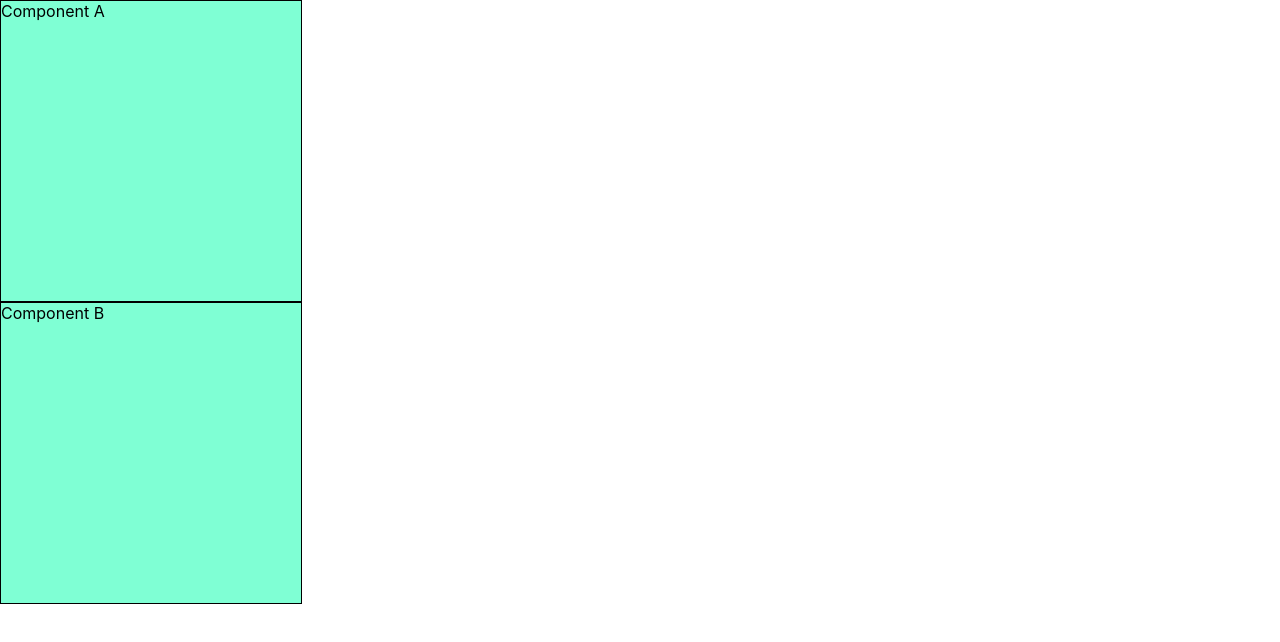
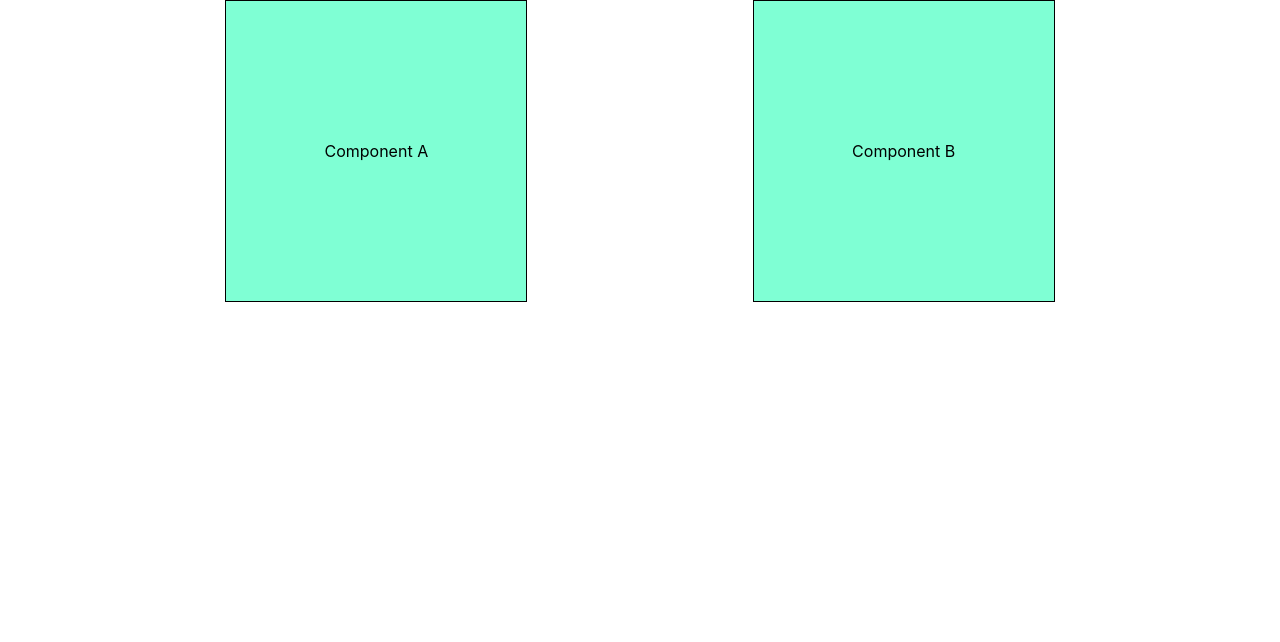
Before and after one commit to PegJac/React-Test, a React (Create React App) app: page / in a window 1280 px wide. Shown: the top 642 px of the page. Built offline with nearby package versions, Linux system fonts and the light colour scheme.

Commit message:
task 1 - text centered

```diff
--- a/package.json
+++ b/package.json
@@ -6,6 +6,7 @@
     "@testing-library/jest-dom": "^5.11.4",
     "@testing-library/react": "^11.1.0",
     "@testing-library/user-event": "^12.1.10",
+    "node-sass": "^5.0.0",
     "react": "^17.0.2",
     "react-dom": "^17.0.2",
     "react-scripts": "4.0.3",
--- a/src/App.js
+++ b/src/App.js
@@ -1,4 +1,4 @@
-import './App.css';
+import './App.scss';
 import ComponentA from './components/componentA';
 import ComponentB from './components/componentB';
 
--- a/src/index.js
+++ b/src/index.js
@@ -1,6 +1,6 @@
 import React from 'react';
 import ReactDOM from 'react-dom';
-import './index.css';
+import './index.scss';
 import App from './App';
 import reportWebVitals from './reportWebVitals';
 
--- a/src/index.css
+++ b/src/index.scss
@@ -12,9 +12,17 @@
     monospace;
 }
 
-.component {
-  border: 1px solid black;
-  width: 300px;
-  height: 300px;
-  background-color: aquamarine;
+.App {
+  display: flex;
+  justify-content: space-evenly;
+
+  .component {
+    border: 1px solid black;
+    width: 300px;
+    height: 300px;
+    background-color: aquamarine;
+    display: flex;
+    justify-content: center;
+    align-items: center;
+  }
 }
```
Also changed, not shown: src/App.css (deleted), src/App.scss (added), 2 other files (tests, documents, lock files or other folders).
